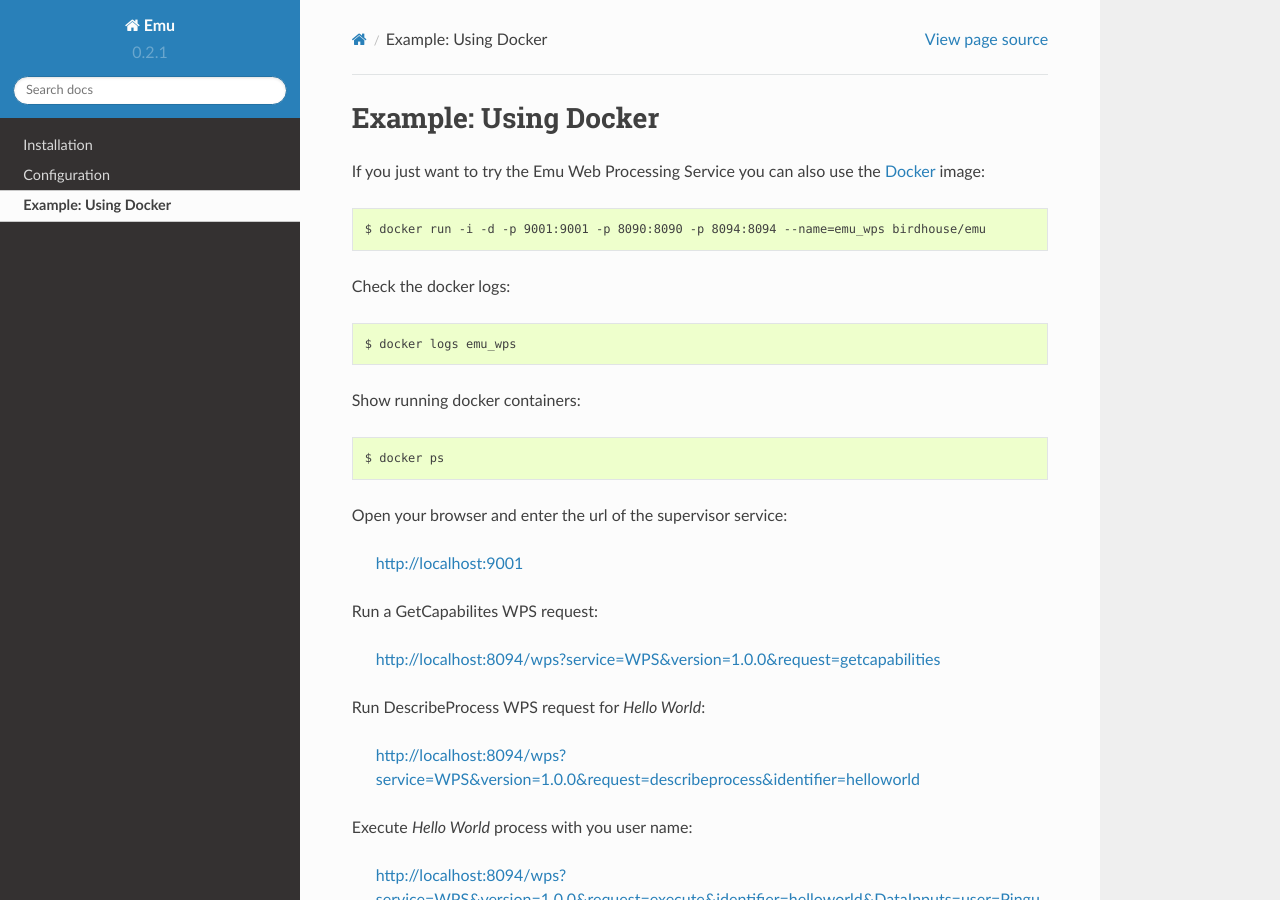
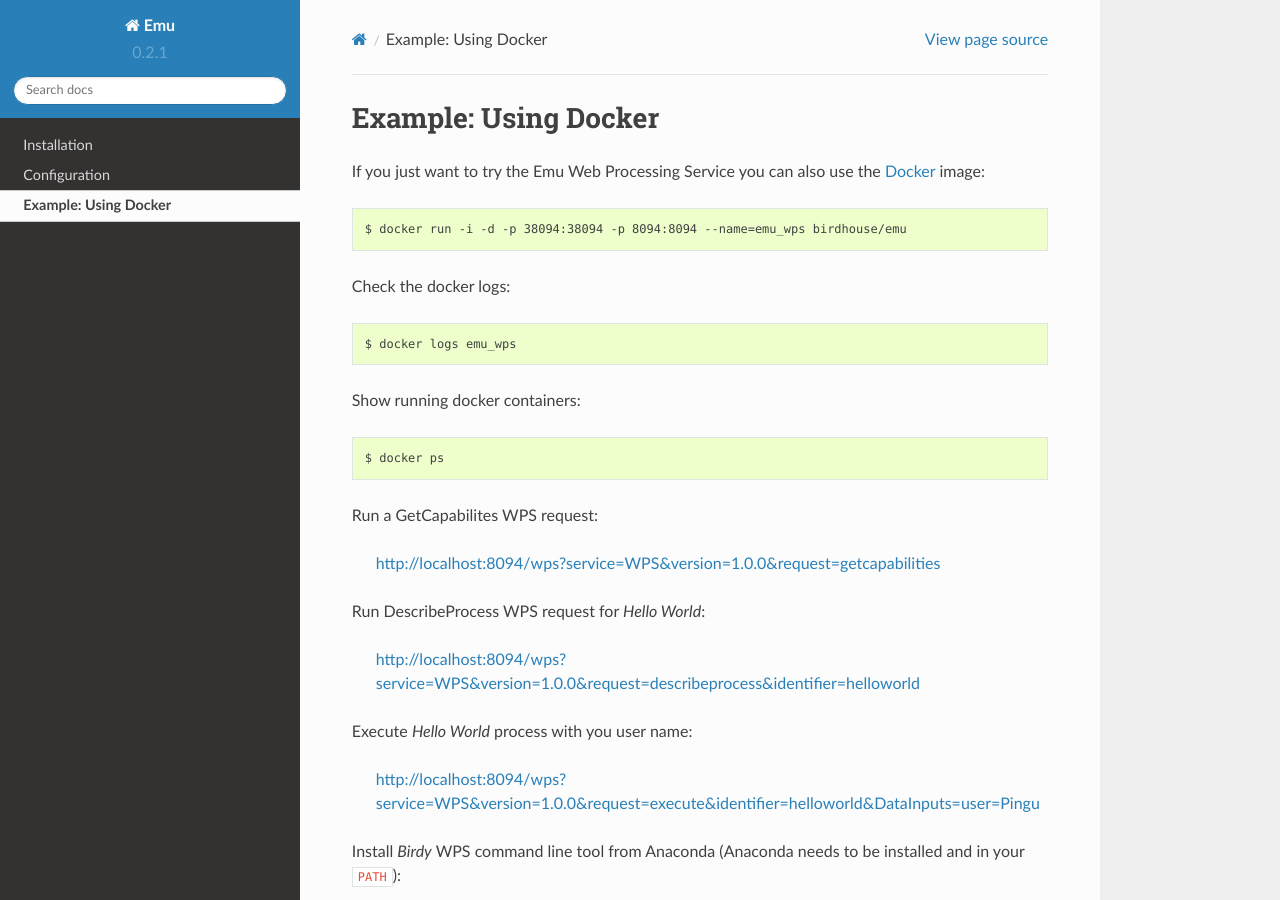
Before and after one commit to bird-house/emu, a Sphinx documentation site: the page built from docs/source/tutorial.rst, in a window 1280 px wide and 900 px high. Built offline with Sphinx 7.4.7 and the Read the Docs theme 2.0.0, drawn with Linux system fonts in a browser that asks for light colours.

Commit message:
update docs

```diff
--- a/docs/source/tutorial.rst
+++ b/docs/source/tutorial.rst
@@ -5,7 +5,7 @@
 
 If you just want to try the Emu Web Processing Service you can also use the `Docker <https://registry.hub.docker.com/u/birdhouse/emu/>`_ image::
 
-  $ docker run -i -d -p 9001:9001 -p 8090:8090 -p 8094:8094 --name=emu_wps birdhouse/emu
+  $ docker run -i -d -p 38094:38094 -p 8094:8094 --name=emu_wps birdhouse/emu
 
 Check the docker logs::
 
@@ -14,10 +14,6 @@
 Show running docker containers::
 
   $ docker ps
-
-Open your browser and enter the url of the supervisor service:
-
-  http://localhost:9001
 
 Run a GetCapabilites WPS request:
 
```
Also changed, not shown: README.rst (+9 -0 lines).
